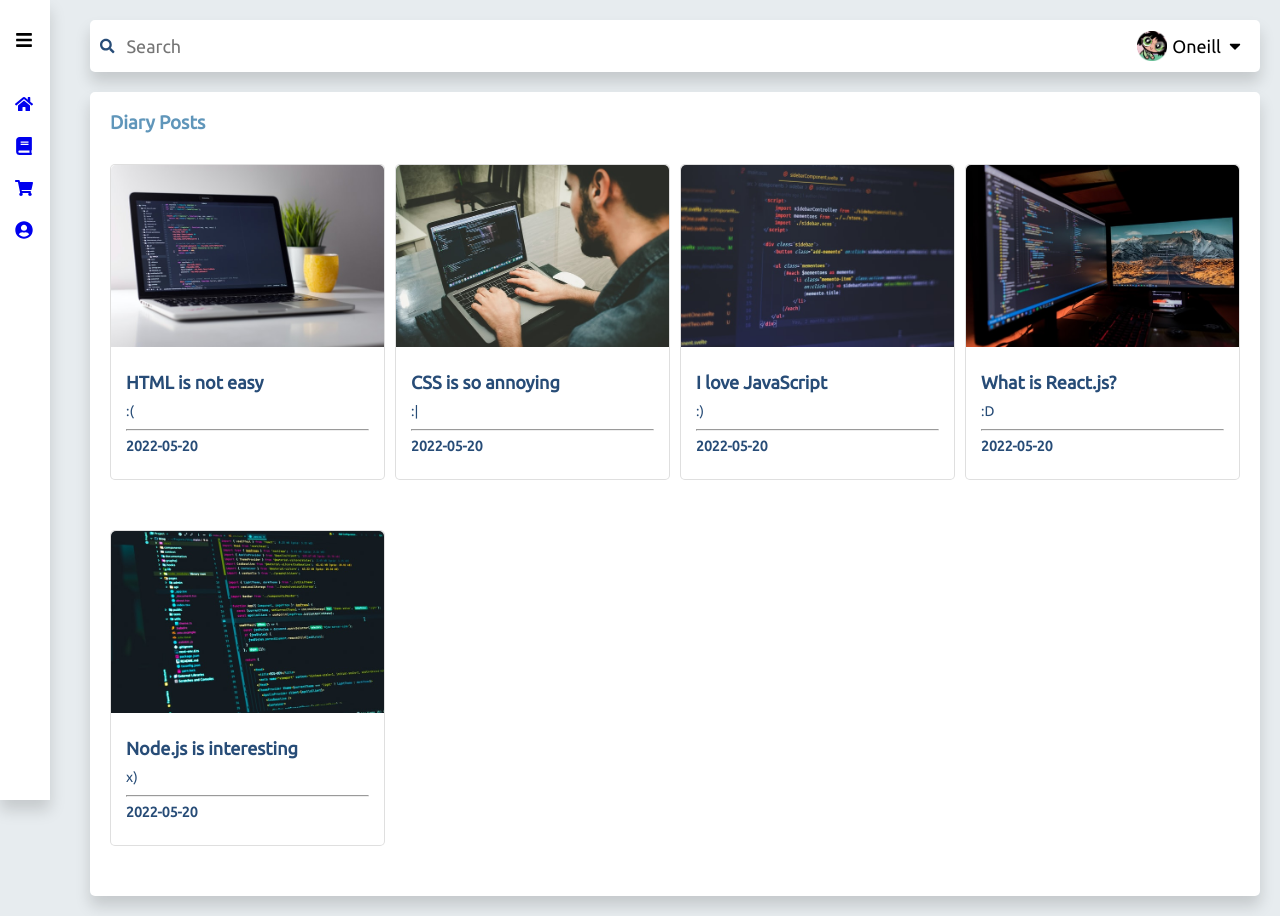
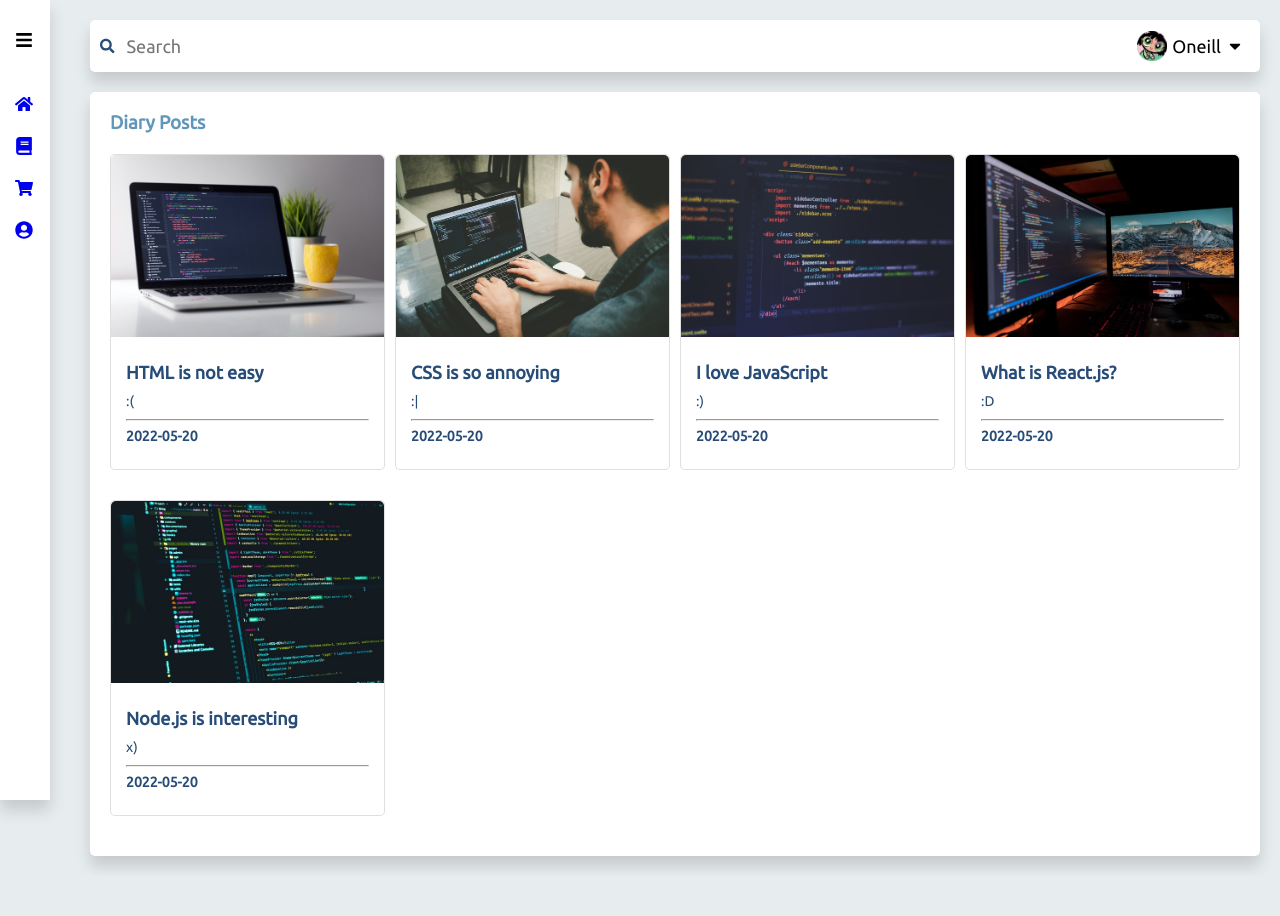
Before and after one commit to yujinoneill/task-manager-app, a React (Create React App) app: page /diary in a window 1280 px wide. After the commit the page ends 876 px from the top, so only its background shows below. Built offline with nearby package versions, Linux system fonts and the light colour scheme.

Commit message:
FEAT:Add image array for prevent hard coding, remove unnacessay div

```diff
--- a/src/components/DiaryBox.js
+++ b/src/components/DiaryBox.js
@@ -15,6 +15,8 @@ const StyledBox = styled.div`
   box-sizing: border-box;
 
   font-family: "Ubuntu", sans-serif;
+
+  cursor: pointer;
 
   img {
     width: 100%;
@@ -48,9 +50,17 @@ const DiaryBody = styled.div`
   }
 `;
 
-const DiaryBox = ({ images, diaryId, title, content, date }) => {
+// Images
+const images = [
+  "clement-helardot-95YRwf6CNw8-unsplash",
+  "danial-igdery-FCHlYvR5gJI-unsplash",
+  "ferenc-almasi-eYpcLDXHVb0-unsplash",
+  "fotis-fotopoulos-LJ9KY8pIH3E-unsplash",
+  "juanjo-jaramillo-mZnx9429i94-unsplash",
+];
+
+const DiaryBox = ({ diaryId, title, content, date }) => {
   return (
-    <div>
     <StyledBox>
       <img
         src={process.env.PUBLIC_URL + `assets/${images[diaryId]}.jpg`}
@@ -63,7 +73,6 @@ const DiaryBox = ({ images, diaryId, title, content, date }) => {
         <p className="post-date">{date}</p>
       </DiaryBody>
     </StyledBox>
-    </div>
   );
 };
 
```
Lines whose indentation alone changed are shown as unchanged.
